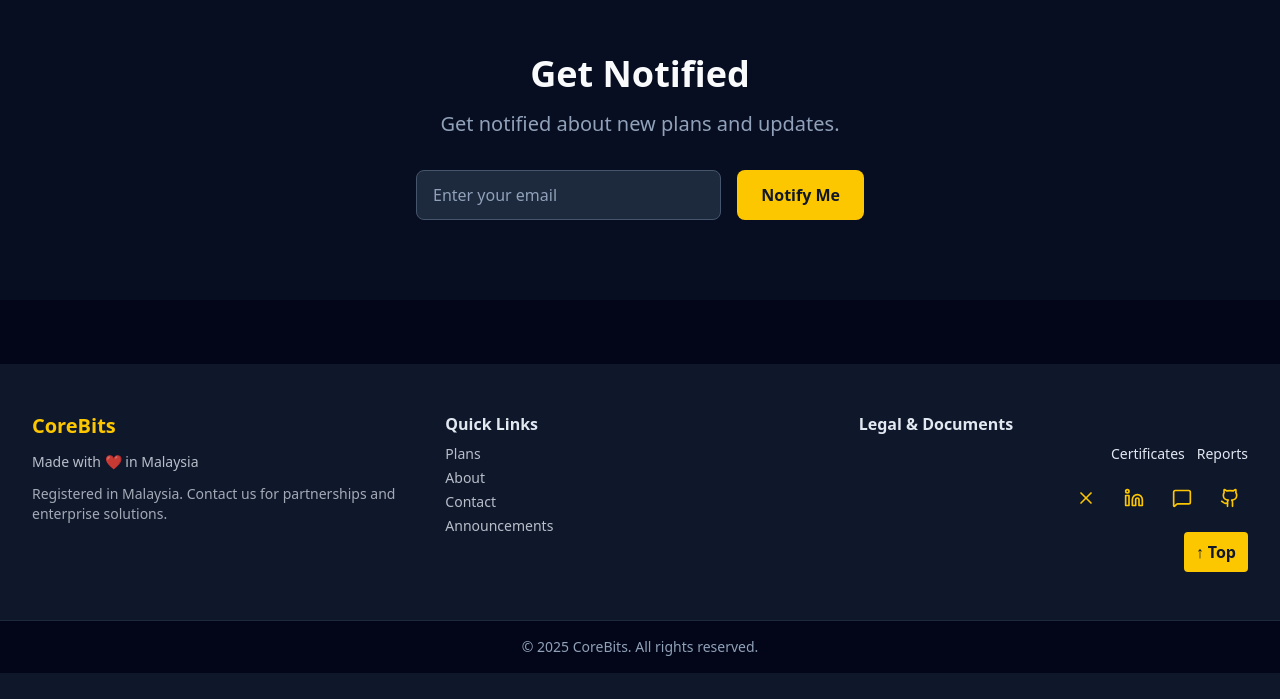
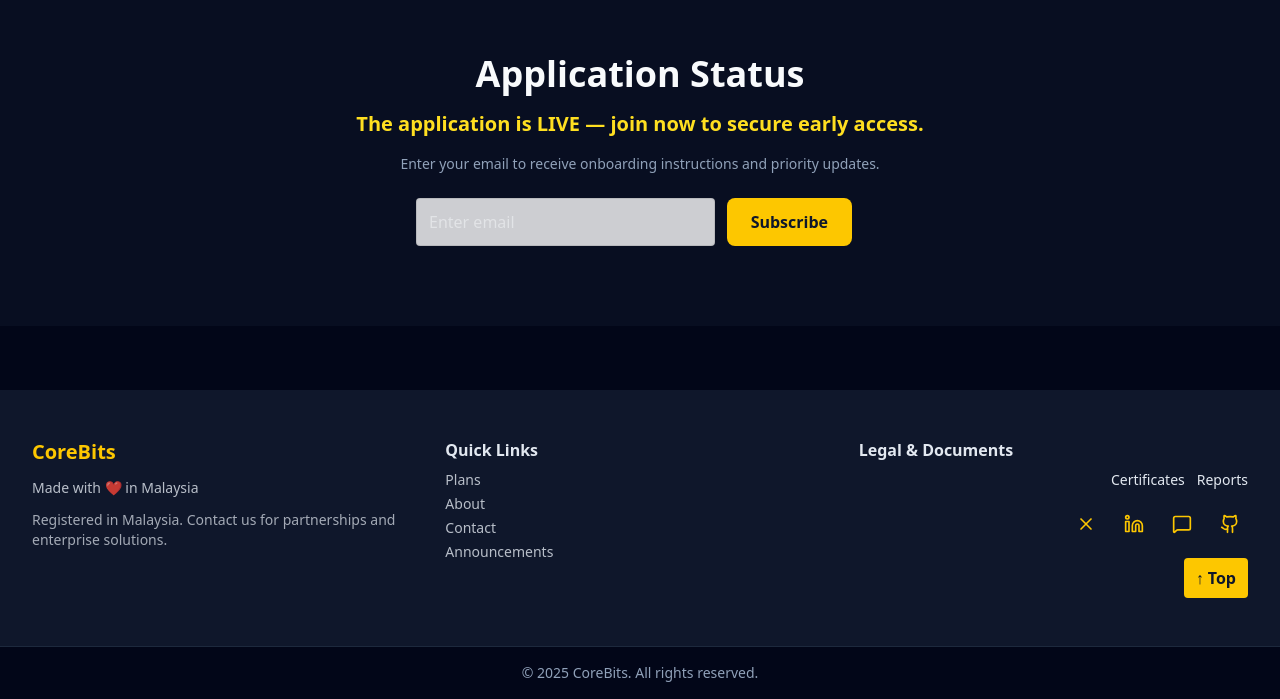
Before and after one commit to EddMarwa/Rockits, a Next.js app in the folder corebits/: page / in a window 1280 px wide. Shown: the part 2108-2807 px from the top of the page. Before the commit the page ends 2781 px from the top, so only its background shows below. Built offline with nearby package versions, Linux system fonts and the light colour scheme.

Commit message:
done pages

```diff
--- a/corebits/src/app/page.tsx
+++ b/corebits/src/app/page.tsx
@@ -4,6 +4,7 @@ import { useState, useEffect } from 'react';
 import Link from 'next/link';
 import LandingNavbar from '@/components/LandingNavbar';
 import Footer from '@/components/Footer';
+import NotifyForm from '@/components/NotifyForm';
 
 export default function Home() {
   const [timeLeft, setTimeLeft] = useState({
@@ -313,34 +314,18 @@ export default function Home() {
             className="space-y-8"
           >
             <h2 className="text-3xl md:text-4xl font-bold text-slate-50 mb-4">
-              Get Notified
+              Application Status
             </h2>
-            <p className="text-xl text-slate-400 mb-8">
-              Get notified about new plans and updates.
-            </p>
+            <p className="text-xl text-yellow-300 mb-4 font-semibold">The application is LIVE — join now to secure early access.</p>
+            <p className="text-sm text-slate-400 mb-6">Enter your email to receive onboarding instructions and priority updates.</p>
 
-            <motion.div
-              initial={{ opacity: 0, y: 20 }}
-              whileInView={{ opacity: 1, y: 0 }}
-              viewport={{ once: true }}
-              transition={{ duration: 0.6, delay: 0.2 }}
-              className="flex flex-col sm:flex-row gap-4 max-w-md mx-auto"
-            >
-              <input
-                type="email"
-                placeholder="Enter your email"
-                className="flex-1 px-4 py-3 rounded-lg bg-slate-800 border border-slate-600 text-slate-50 placeholder-slate-400 focus:border-yellow-400 focus:outline-none transition-colors"
+            <div className="max-w-md mx-auto">
+              <NotifyForm
+                dict={dict}
+                inputClassName="max-w-sm"
+                buttonClassName="px-6 py-3 bg-yellow-400 text-slate-900 font-semibold rounded-lg hover:bg-yellow-300 transition-all duration-300 hover:shadow-[0_0_20px_rgba(234,179,8,0.3)]"
               />
-              <motion.button
-                whileHover={{ scale: 1.05 }}
-                whileTap={{ scale: 0.95 }}
-                className="px-6 py-3 bg-yellow-400 text-slate-900 font-semibold rounded-lg hover:bg-yellow-300 transition-all duration-300 hover:shadow-[0_0_20px_rgba(234,179,8,0.3)]"
-              >
-                Notify Me
-              </motion.button>
-            </motion.div>
-
-            {/* TODO: Integrate form logic later (for newsletter signup) */}
+            </div>
           </motion.div>
         </div>
         </section>
```
